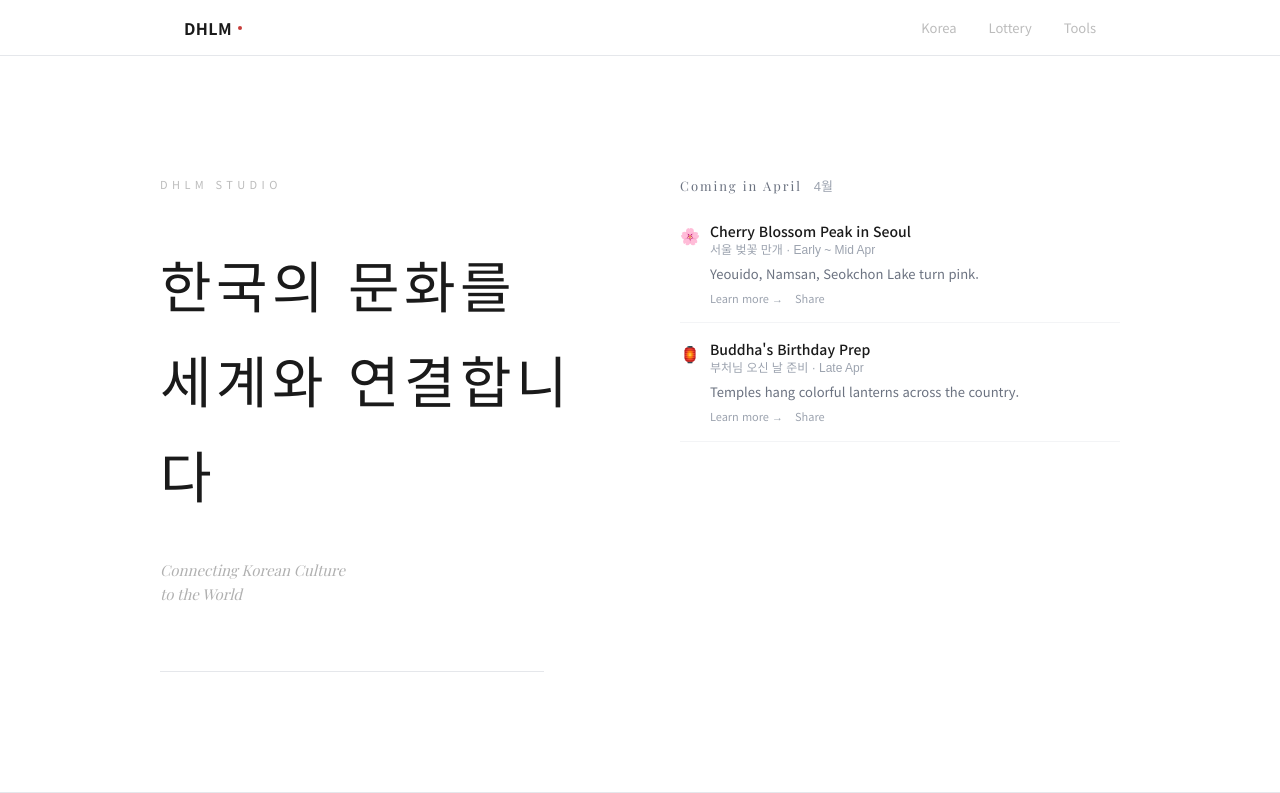
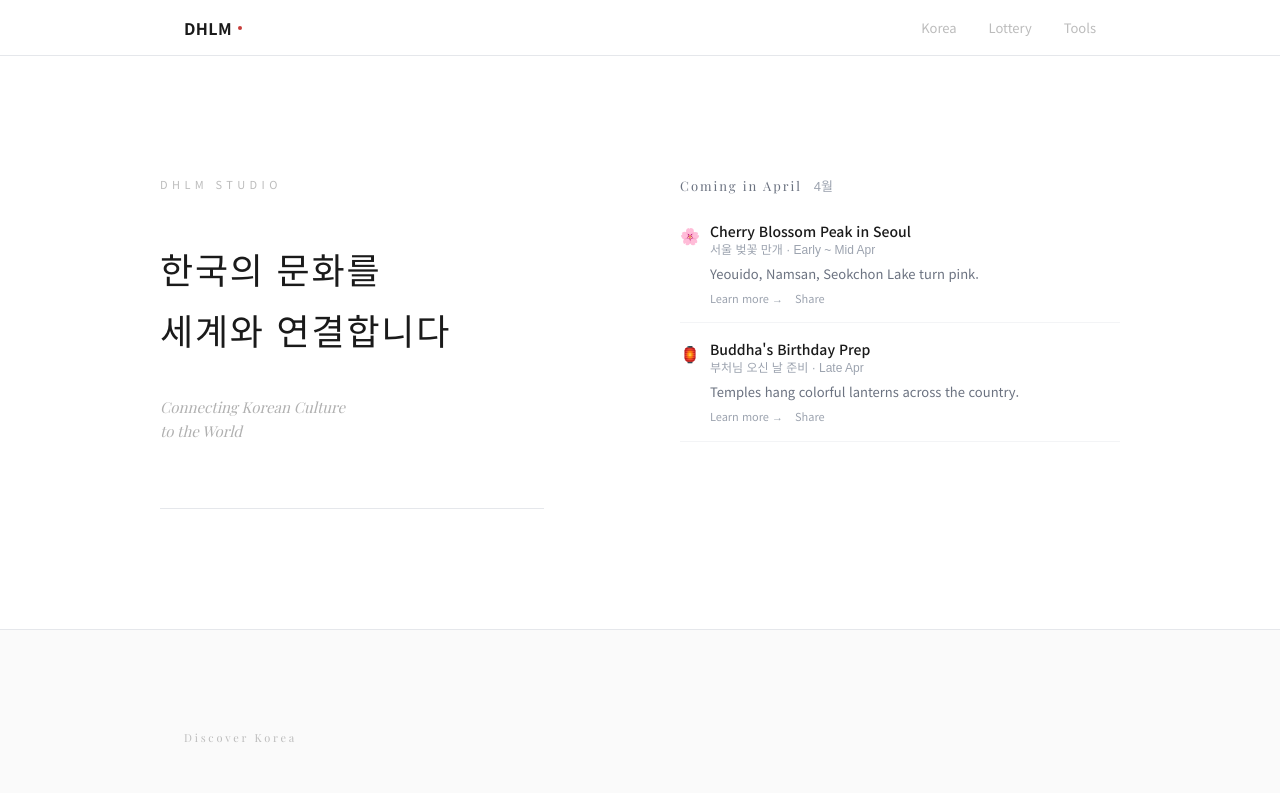
Before and after one commit to twkim-dh/dhlm-studio-web, a Next.js app: page / in a window 1280 px wide. Shown: the top 793 px of the page. Built offline with nearby package versions, Linux system fonts and the light colour scheme.

Commit message:
fix: 메인 제목 폰트 축소 (56px→36px) — 2줄 유지
Co-Authored-By: Claude Opus 4.6 (1M context) <noreply@anthropic.com>

```diff
--- a/src/app/page.tsx
+++ b/src/app/page.tsx
@@ -38,8 +38,8 @@ export default function Home() {
               <p className="text-[11px] tracking-[0.4em] mb-12" style={{ color: '#BCBCBC' }}>
                 DHLM STUDIO
               </p>
-              <h1 className="text-[clamp(36px,5vw,56px)] font-normal leading-[1.7]"
-                style={{ fontFamily: 'var(--font-noto-serif-kr), serif', color: '#1A1A1A', letterSpacing: '0.08em' }}>
+              <h1 className="text-[clamp(24px,3.5vw,36px)] font-normal leading-[1.7]"
+                style={{ fontFamily: 'var(--font-noto-serif-kr), serif', color: '#1A1A1A', letterSpacing: '0.05em' }}>
                 한국의 문화를<br />세계와 연결합니다
               </h1>
               <p className="text-[15px] mt-8 italic leading-relaxed" style={{ fontFamily: 'var(--font-playfair), serif', color: '#B0B0B0' }}>
```
